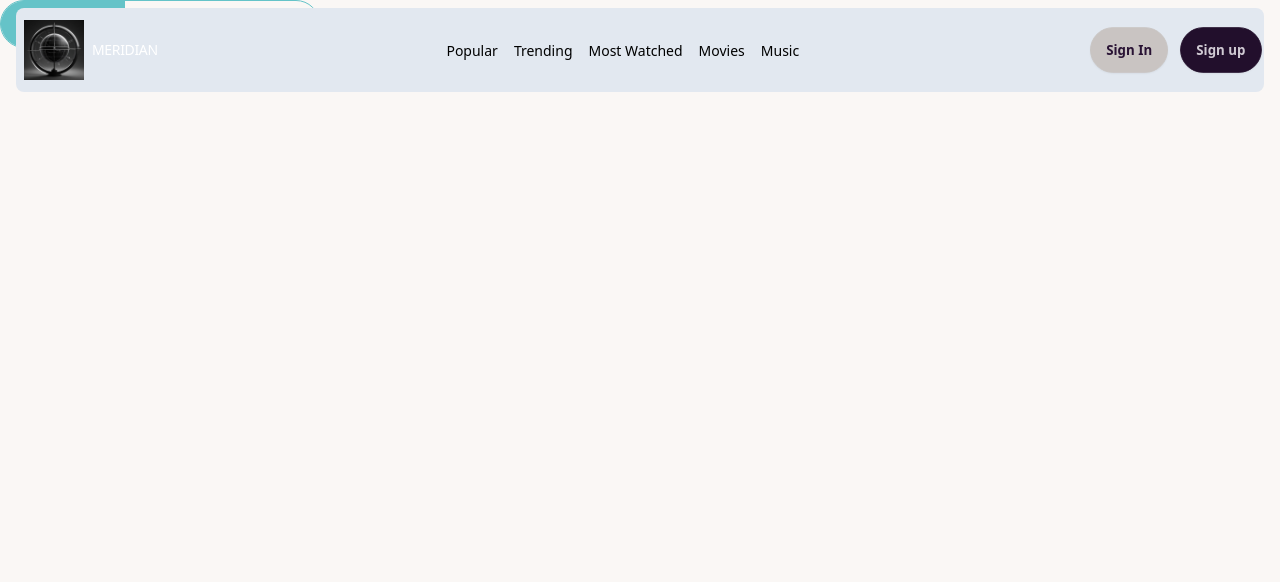
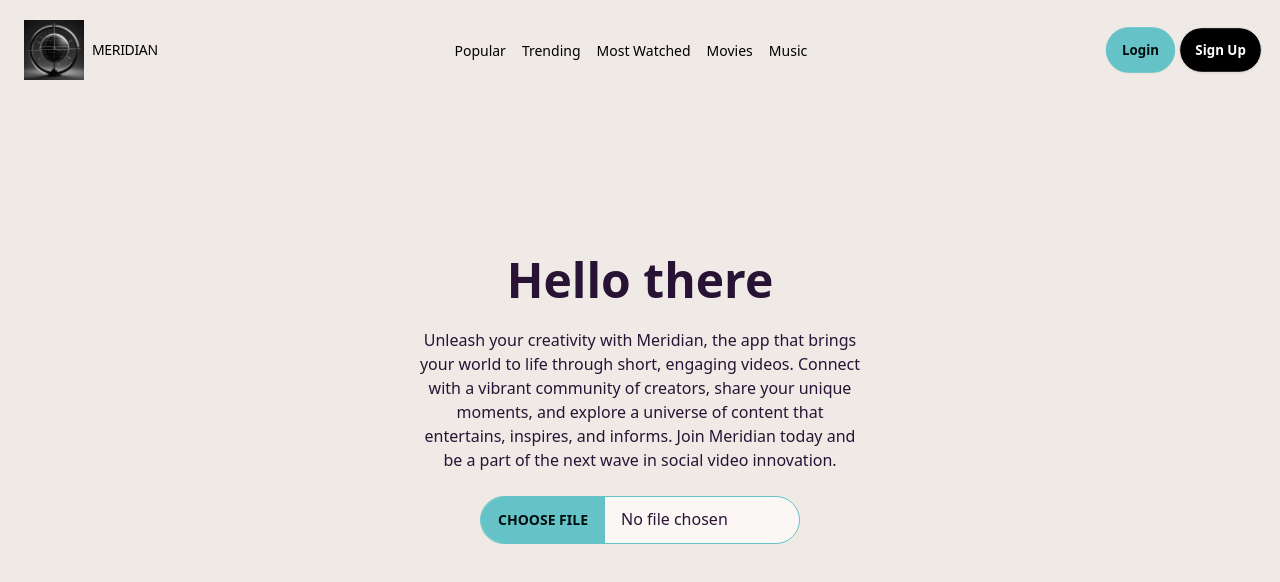
Before and after one commit to Joeeazy/mrdn_app, a React (Vite) app: page / in a window 1280 px wide. Shown: the top 582 px of the page. Built offline with nearby package versions, Linux system fonts and the light colour scheme.

Commit message:
Login And Signup ui done

```diff
--- a/src/App.jsx
+++ b/src/App.jsx
@@ -1,4 +1,5 @@
 import "./App.css";
+import Hero_Section from "./components/Hero_Section";
 import Navbar from "./components/Navbar";
 import Uploads from "./components/Uploads";
 
@@ -6,6 +7,7 @@ function App() {
   return (
     <div>
       <Navbar />
+      <Hero_Section />
       <Uploads />
     </div>
   );
--- /dev/null
+++ b/src/components/Hero_Section.jsx
@@ -0,0 +1,27 @@
+import React from "react";
+
+export default function Hero_Section() {
+  return (
+    <div>
+      <div className="hero min-h-screen bg-base-200">
+        <div className="hero-content text-center">
+          <div className="max-w-md">
+            <h1 className="text-5xl font-bold">Hello there</h1>
+            <p className="py-6">
+              Unleash your creativity with Meridian, the app that brings your
+              world to life through short, engaging videos. Connect with a
+              vibrant community of creators, share your unique moments, and
+              explore a universe of content that entertains, inspires, and
+              informs. Join Meridian today and be a part of the next wave in
+              social video innovation.
+            </p>
+            <input
+              type="file"
+              className="file-input file-input-bordered file-input-primary w-full max-w-xs"
+            />
+          </div>
+        </div>
+      </div>
+    </div>
+  );
+}
--- /dev/null
+++ b/src/components/Login.jsx
@@ -0,0 +1,67 @@
+import React from "react";
+import { useState } from "react";
+
+export default function Login() {
+  const [isOpen, setIsOpen] = useState(false);
+  const [email, setEmail] = useState("");
+  const [password, setPassword] = useState("");
+  const openModal = () => setIsOpen(true);
+  const closeModal = () => setIsOpen(false);
+
+  const handleSubmit = (e) => {
+    e.preventDefault();
+    // Handle login logic here
+    console.log("Email:", email);
+    console.log("Password:", password);
+    // Close the modal after submission
+    closeModal();
+  };
+  return (
+    <div>
+      <button onClick={openModal} className="btn btn-primary">
+        Login
+      </button>
+      {isOpen && (
+        <dialog id="my_modal_1" className="modal" open>
+          <div className="modal-box">
+            <form onSubmit={handleSubmit}>
+              <label className="input input-bordered flex items-center gap-2 text-black">
+                Email
+                <input
+                  type="email"
+                  className="grow"
+                  placeholder="john@gmail.com"
+                  value={email}
+                  onChange={(e) => setEmail(e.target.value)}
+                  required
+                />
+              </label>
+              <label className="input input-bordered flex items-center gap-2 text-black">
+                Password
+                <input
+                  type="password"
+                  className="grow"
+                  placeholder="password"
+                  value={password}
+                  onChange={(e) => setPassword(e.target.value)}
+                  required
+                />
+              </label>
+              <button type="submit" className="btn btn-active btn-neutral">
+                Submit
+              </button>
+            </form>
+            <p className="py-4 text-black">
+              Press ESC key or click the button below to close
+            </p>
+            <div className="modal-action">
+              <button onClick={closeModal} className="btn">
+                Close
+              </button>
+            </div>
+          </div>
+        </dialog>
+      )}
+    </div>
+  );
+}
--- a/src/components/Navbar.jsx
+++ b/src/components/Navbar.jsx
@@ -2,6 +2,9 @@ import React from "react";
 import { Link } from "react-router-dom";
 import { Menu, X } from "lucide-react";
 import { useState } from "react";
+import Login from "./Login";
+import Signup from "./Signup";
+
 export default function Navbar() {
   const [mobileDrawerOpen, setMobileDrawerOpen] = useState(false);
 
@@ -17,11 +20,12 @@ export default function Navbar() {
     { title: "Movies", url: "#" },
     { title: "Music", url: "#" },
   ];
+
   return (
-    <nav className="fixed top-2 z-50 w-screen px-4">
-      <div className="container flex items-center justify-between rounded-lg bg-slate-200 py-3">
+    <nav className="fixed top-2 z-50 w-full px-4">
+      <div className="mx-auto max-w-screen-xl flex items-center justify-between rounded-lg bg-base-200 py-3">
         {/* logo and name div */}
-        <div className="flex flex-shrink-0 items-center justify-between">
+        <div className="flex items-center">
           <img
             className="mr-2 ml-2"
             src="/logo.jpeg"
@@ -29,7 +33,7 @@ export default function Navbar() {
             height={30}
             alt="MeridianLogo"
           />
-          <span className="text-sm tracking-tight text-white">MERIDIAN</span>
+          <span className="text-sm tracking-tight text-black">MERIDIAN</span>
         </div>
         {/* nav items */}
         <div className="hidden lg:flex">
@@ -39,7 +43,7 @@ export default function Navbar() {
               <li key={index}>
                 <Link
                   className="text-sm text-black hover:text-neutral-500"
-                  href={item.url}
+                  to={item.url}
                 >
                   {item.title}{" "}
                 </Link>
@@ -47,36 +51,38 @@ export default function Navbar() {
             ))}
           </ul>
         </div>
-        {/* butttons div */}
+        {/* buttons div */}
         <div className="hidden lg:flex text-sm text-white">
-          <button className="btn btn-active mr-2">Sign In</button>
+          {/* {login} */}
+          {/* Open the modal using document.getElementById('ID').showModal() method */}
+          <Login />
 
-          <button className="btn btn-active btn-neutral">Sign up</button>
+          {/* <button className="btn btn-active mr-2"></button> */}
+          <Signup />
         </div>
-        <div className="flex-col justify-end text-white md:flex lg:hidden">
+        <div className="flex lg:hidden">
           <button onClick={toggleNavbar}>
             {mobileDrawerOpen ? <X /> : <Menu />}
           </button>
         </div>
       </div>
       {mobileDrawerOpen && (
-        <div className="rounded-md bg-black lg:hidden text-white">
+        <div className="rounded-md bg-gray-400 lg:hidden text-white">
           <ul className="flex flex-col items-center">
             {NAV_LINKS.map((item, index) => (
               <li key={index} className="py-6 ">
                 <Link
                   className="text-sm text-white hover:bg-neutral-500"
-                  href={item.url}
+                  to={item.url}
                 >
                   {item.title}
                 </Link>
               </li>
             ))}
           </ul>
-          <div className="flex items-center justify-center pb-8 text-white lg:hidden">
-            <button className="btn btn-active mr-2">Sign In</button>
-
-            <button className="btn btn-active btn-neutral">Sign up</button>
+          <div className="flex items-center justify-center pb-8 text-white">
+            <Login />
+            <Signup />
           </div>
         </div>
       )}
--- /dev/null
+++ b/src/components/Signup.jsx
@@ -0,0 +1,70 @@
+import React from "react";
+import { useState } from "react";
+
+export default function Signup() {
+  const [isOpen, setIsOpen] = useState(false);
+  const [email, setEmail] = useState("");
+  const [password, setPassword] = useState("");
+  const openModal = () => setIsOpen(true);
+  const closeModal = () => setIsOpen(false);
+
+  const handleSubmit = (e) => {
+    e.preventDefault();
+    // Handle login logic here
+    console.log("Email:", email);
+    console.log("Password:", password);
+    // Close the modal after submission
+    closeModal();
+  };
+  return (
+    <div>
+      <button
+        onClick={openModal}
+        className="btn bg-black text-white hover:text-black"
+      >
+        Sign Up
+      </button>
+      {isOpen && (
+        <dialog id="my_modal_1" className="modal" open>
+          <div className="modal-box">
+            <form onSubmit={handleSubmit}>
+              <label className="input input-bordered flex items-center gap-2 text-black">
+                Email
+                <input
+                  type="email"
+                  className="grow"
+                  placeholder="john@gmail.com"
+                  value={email}
+                  onChange={(e) => setEmail(e.target.value)}
+                  required
+                />
+              </label>
+              <label className="input input-bordered flex items-center gap-2 text-black">
+                Password
+                <input
+                  type="password"
+                  className="grow"
+                  placeholder="password"
+                  value={password}
+                  onChange={(e) => setPassword(e.target.value)}
+                  required
+                />
+              </label>
+              <button type="submit" className="btn btn-active btn-neutral">
+                Submit
+              </button>
+            </form>
+            <p className="py-4 text-black">
+              Press ESC key or click the button below to close
+            </p>
+            <div className="modal-action">
+              <button onClick={closeModal} className="btn">
+                Close
+              </button>
+            </div>
+          </div>
+        </dialog>
+      )}
+    </div>
+  );
+}
--- a/src/components/Uploads.jsx
+++ b/src/components/Uploads.jsx
@@ -1,12 +1,5 @@
 import React from "react";
 
 export default function Uploads() {
-  return (
-    <div className="items-center mx-auto justify-center ">
-      <input
-        type="file"
-        className="file-input file-input-bordered file-input-primary w-full max-w-xs"
-      />
-    </div>
-  );
+  return <div className="items-center mx-auto justify-center "></div>;
 }
```
